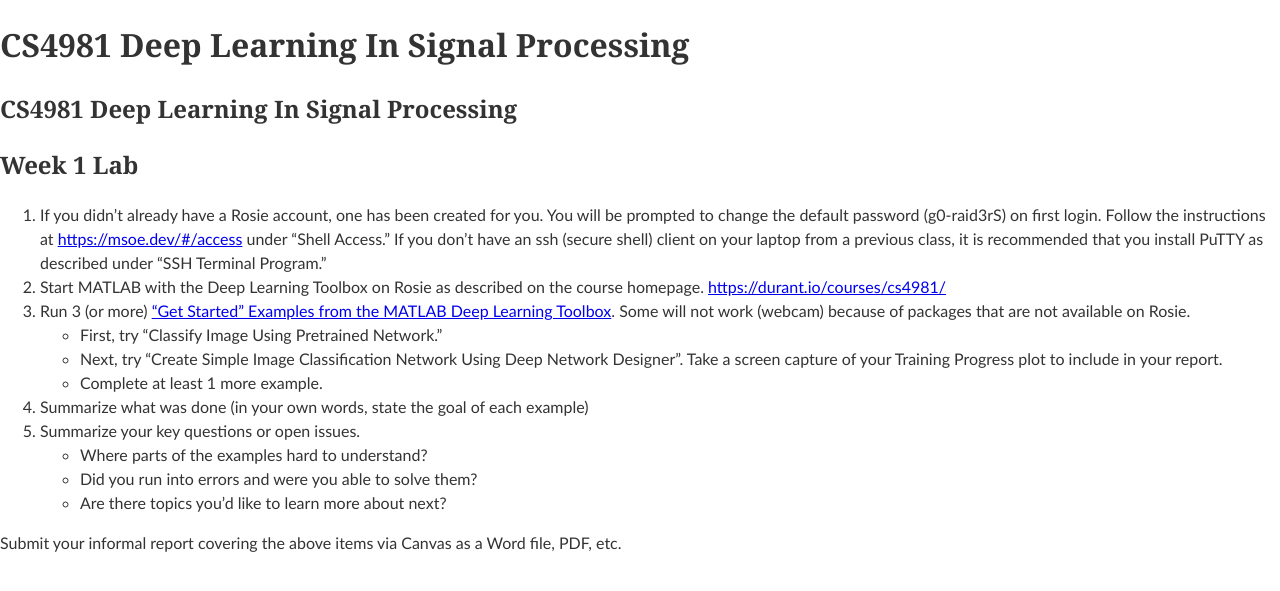
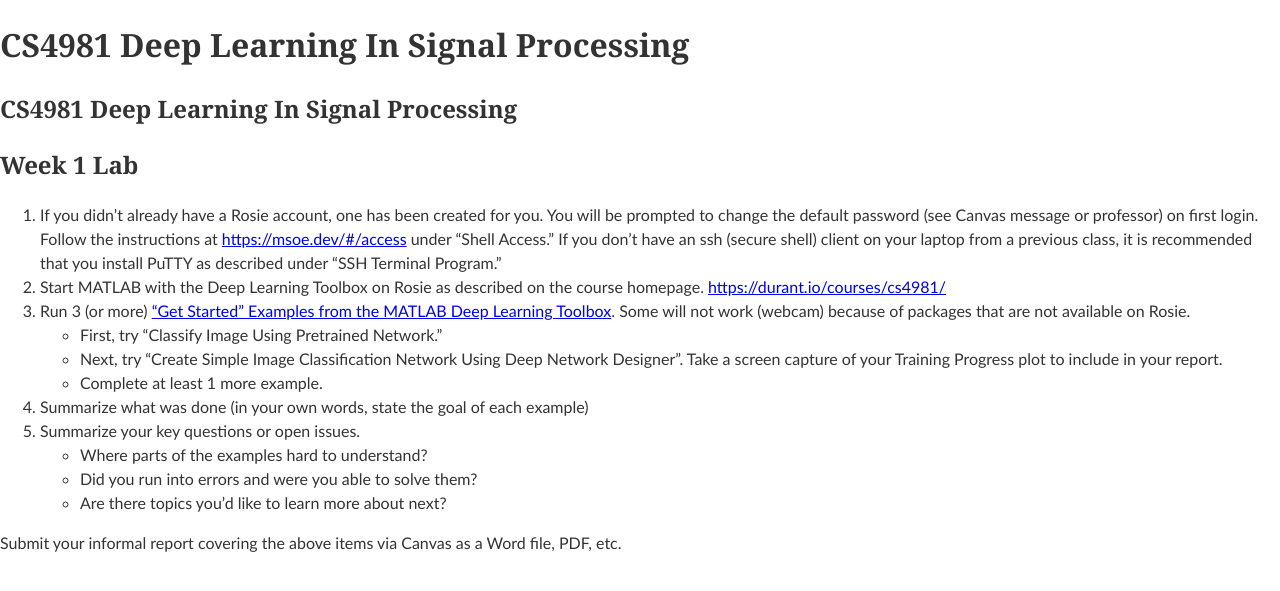
Before and after one commit to edurant/edurant.github.io, a Jekyll site: the page built from courses/cs4981/week1lab.md, in a window 1280 px wide. Shown: the top 591 px of the page. Built offline with Jekyll 4.4.1, drawn with Linux system fonts in a browser that asks for light colours; our own code applies the rules of GitHub Pages for plain Markdown files.

Commit message:
CS4981 DL in DSP: Updates for F22 calendar

```diff
--- a/courses/cs4981/week1lab.md
+++ b/courses/cs4981/week1lab.md
@@ -2,7 +2,7 @@
 
 # Week 1 Lab
 
-1. If you didn't already have a Rosie account, one has been created for you. You will be prompted to change the default password (g0-raid3rS) on first login. Follow the instructions at [https://msoe.dev/#/access](https://msoe.dev/#/access) under "Shell Access." If you don't have an ssh (secure shell) client on your laptop from a previous class, it is recommended that you install PuTTY as described under "SSH Terminal Program."
+1. If you didn't already have a Rosie account, one has been created for you. You will be prompted to change the default password (see Canvas message or professor) on first login. Follow the instructions at [https://msoe.dev/#/access](https://msoe.dev/#/access) under "Shell Access." If you don't have an ssh (secure shell) client on your laptop from a previous class, it is recommended that you install PuTTY as described under "SSH Terminal Program."
 1. Start MATLAB with the Deep Learning Toolbox on Rosie as described on the course homepage. [https://durant.io/courses/cs4981/](https://durant.io/courses/cs4981/)
 1. Run 3 (or more) ["Get Started" Examples from the MATLAB Deep Learning Toolbox](https://www.mathworks.com/help/deeplearning/getting-started-with-deep-learning-toolbox.html). Some will not work (webcam) because of packages that are not available on Rosie.
    * First, try "Classify Image Using Pretrained Network."
```
Also changed, not shown: courses/cs4981/project-1-topicSelection.md (+1 -1 lines), courses/cs4981/project-2-backgroundPaper.md (+1 -1 lines), 1 other file.
